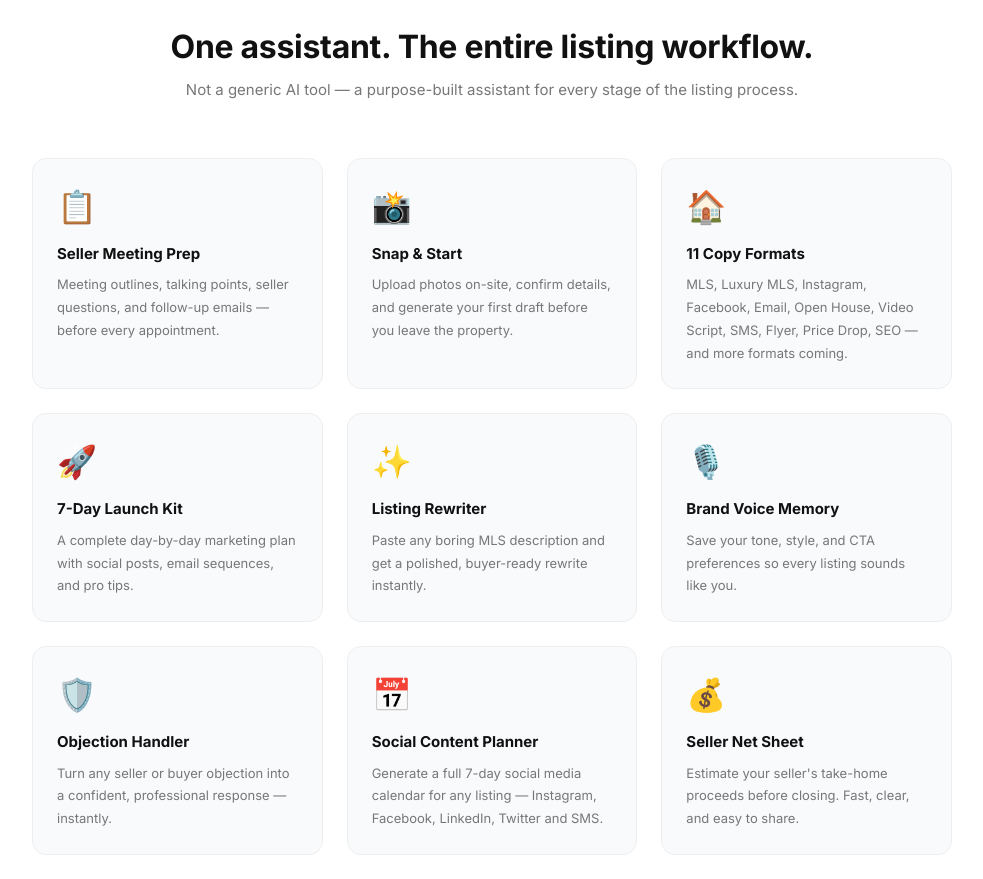
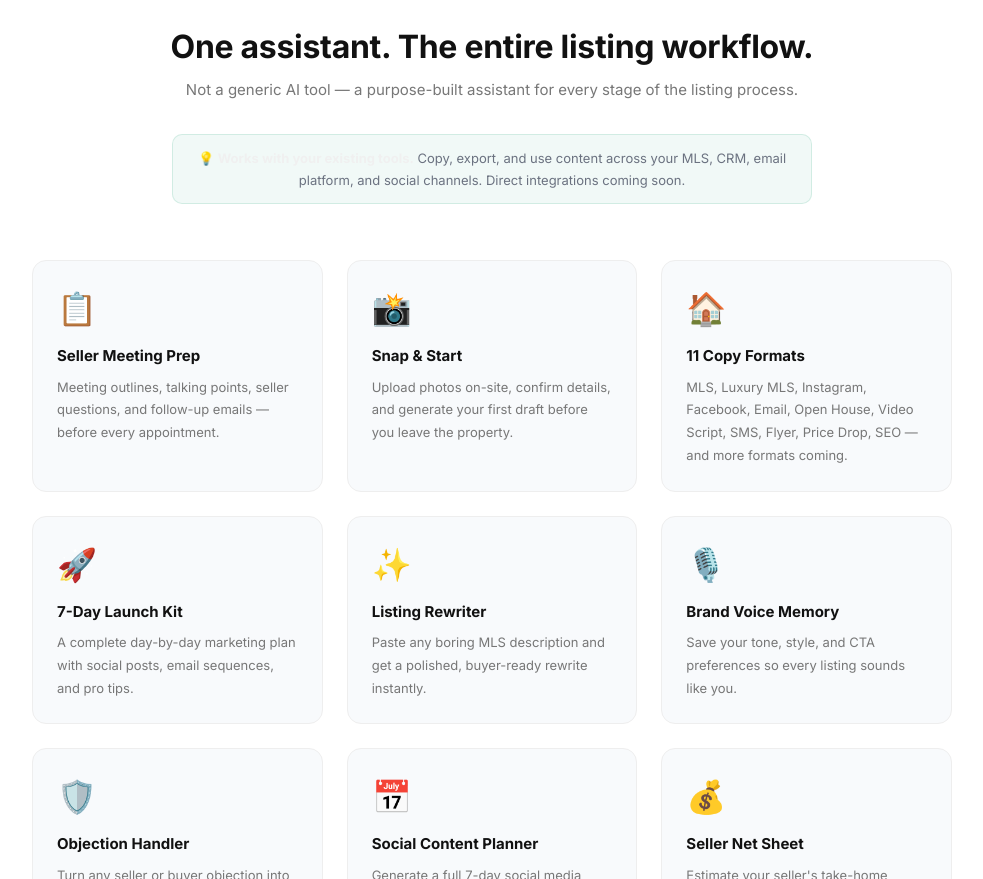
Before and after one commit to APD013/listing-whisperer, a Next.js app: page / in a window 1280 px wide. Shown: the part 1580-2459 px from the top of the page, without its empty margins (148-1131 px from the left). Built offline with nearby package versions, Linux system fonts and the light colour scheme; no server answers.

Commit message:
Add CRM clarity note to features section

```diff
--- a/src/app/page.tsx
+++ b/src/app/page.tsx
@@ -172,7 +172,12 @@ export default function Home() {
       <section id="features" style={{padding:'5rem 2rem',background:'#fff'}}>
         <div style={{maxWidth:'920px',margin:'0 auto'}}>
           <h2 style={{textAlign:'center',fontSize:'2rem',fontWeight:'700',marginBottom:'0.5rem',letterSpacing:'-0.3px'}}>One assistant. The entire listing workflow.</h2>
-          <p style={{textAlign:'center',color:'#777',marginBottom:'3.5rem',fontSize:'15px'}}>Not a generic AI tool — a purpose-built assistant for every stage of the listing process.</p>
+          <p style={{textAlign:'center',color:'#777',marginBottom:'2rem',fontSize:'15px'}}>Not a generic AI tool — a purpose-built assistant for every stage of the listing process.</p>
+          <div style={{maxWidth:'640px',margin:'0 auto 3.5rem',background:'rgba(29,158,117,0.06)',border:'1px solid rgba(29,158,117,0.15)',borderRadius:'10px',padding:'12px 20px',textAlign:'center'}}>
+            <p style={{fontSize:'13px',color:'#6b7280',margin:'0',lineHeight:'1.7'}}>
+              💡 <strong style={{color:'#f0f0f0'}}>Works with your existing tools.</strong> Copy, export, and use content across your MLS, CRM, email platform, and social channels. Direct integrations coming soon.
+            </p>
+          </div>
           <div style={{display:'grid',gridTemplateColumns:'repeat(auto-fit, minmax(260px, 1fr))',gap:'1.5rem'}}>
             {[
               {icon:'📋',title:'Seller Meeting Prep',desc:'Meeting outlines, talking points, seller questions, and follow-up emails — before every appointment.'},
```
